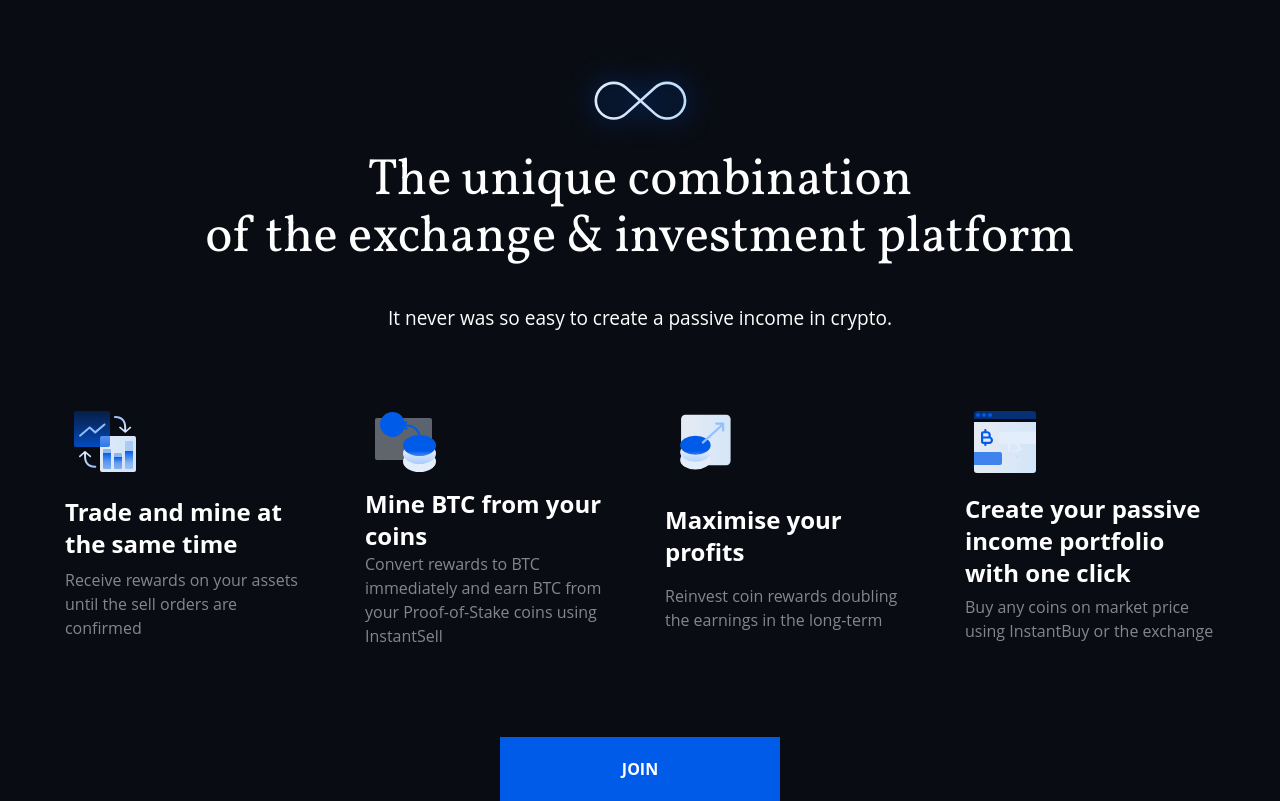
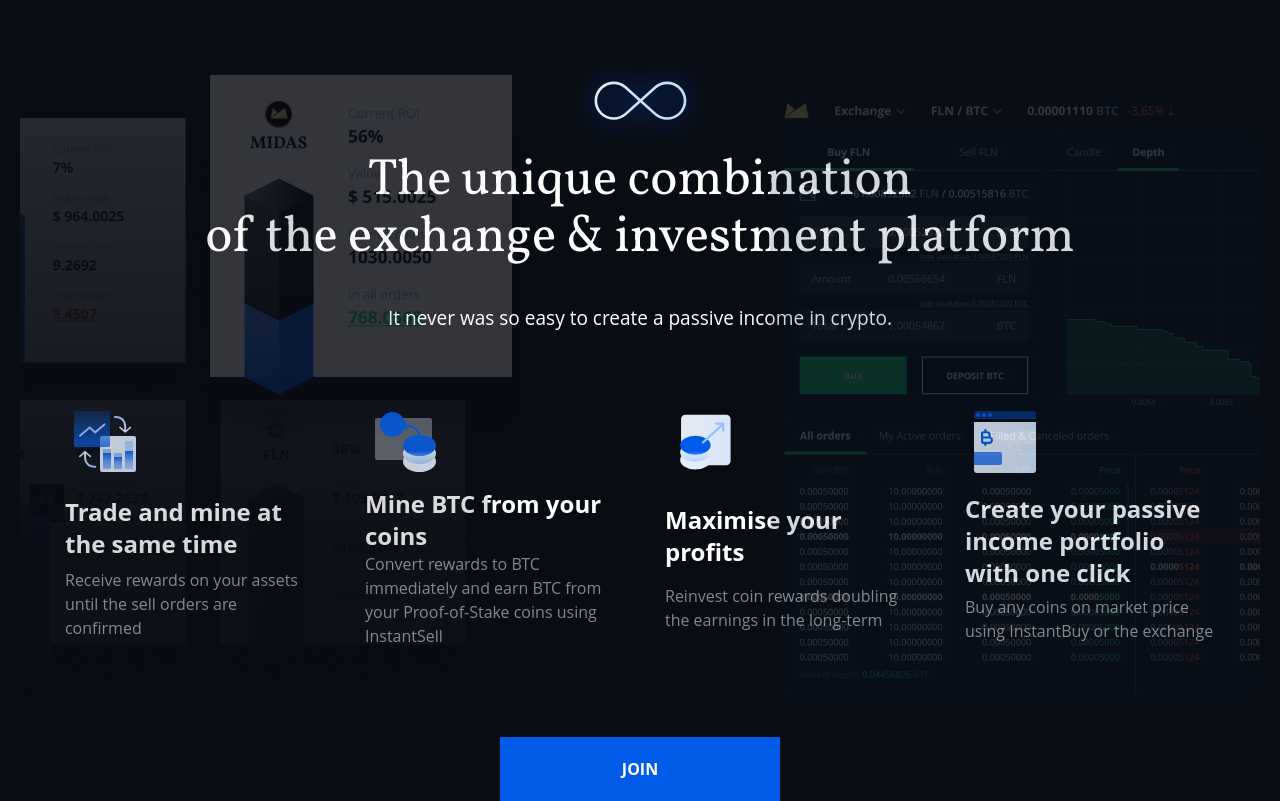
Before and after one commit to ZerdoX-x/combination-screen-test-task, a Vue app: page / in a window 1280 px wide. Built offline with nearby package versions, Linux system fonts and the light colour scheme.

Commit message:
Background added

```diff
--- a/src/App.vue
+++ b/src/App.vue
@@ -21,6 +21,7 @@ export default {
   background #090C13
   display flex
   overflow hidden
+  min-height 100vh
 
 .app__content
   flex-grow 1
--- /dev/null
+++ b/src/components/CombinationSection/-Background/CombinationSection-Background.vue
@@ -0,0 +1,17 @@
+<template>
+  <div class="background">
+    <img src="../../../assets/bg-left.png" alt="background image" />
+    <img src="../../../assets/bg-right.jpg" alt="background image" />
+  </div>
+</template>
+
+<style lang="stylus" scoped>
+.background
+  position absolute
+  width 100%
+  height 100%
+  display flex
+  align-items center
+  justify-content space-between
+  opacity 0.17
+</style>
--- a/src/components/CombinationSection/-BackgroundImage/CombinationSection-BackgroundImage.vue
+++ /dev/null
@@ -1,14 +0,0 @@
-<template>
-  <div></div>
-</template>
-
-<script>
-export default {
-  name: "BackgroundImage",
-  props: {
-    image: { type: null, required: true }
-  }
-};
-</script>
-
-<style lang="stylus" scoped></style>
--- a/src/components/CombinationSection/CombinationSection.vue
+++ b/src/components/CombinationSection/CombinationSection.vue
@@ -1,5 +1,7 @@
 <template>
   <section class="combination-section">
+    <background />
+    <div class="combination-section__content">
       <icon />
       <heading>
         The unique combination<br />
@@ -519,8 +521,7 @@
         </advantage-card>
       </advantages>
       <tile-button>Join</tile-button>
-    <background-image :image="null" />
-    <background-image :image="null" />
+    </div>
   </section>
 </template>
 
@@ -531,7 +532,7 @@ import Subtitle from "./-Subtitle/CombinationSection-Subtitle";
 import Advantages from "./-Advantages/CombinationSection-Advantages";
 import AdvantageCard from "../AdvantageCard/AdvantageCard";
 import TileButton from "../TileButton/TileButton";
-import BackgroundImage from "./-BackgroundImage/CombinationSection-BackgroundImage";
+import Background from "./-Background/CombinationSection-Background";
 
 export default {
   name: "CombinationSection",
@@ -542,13 +543,17 @@ export default {
     Advantages,
     AdvantageCard,
     TileButton,
-    BackgroundImage
+    Background
   }
 };
 </script>
 
 <style lang="stylus" scoped>
 .combination-section
+  position relative
+
+.combination-section__content
+  z-index 1
   display flex
   flex-direction column
 </style>
```
Lines whose indentation alone changed are shown as unchanged.
